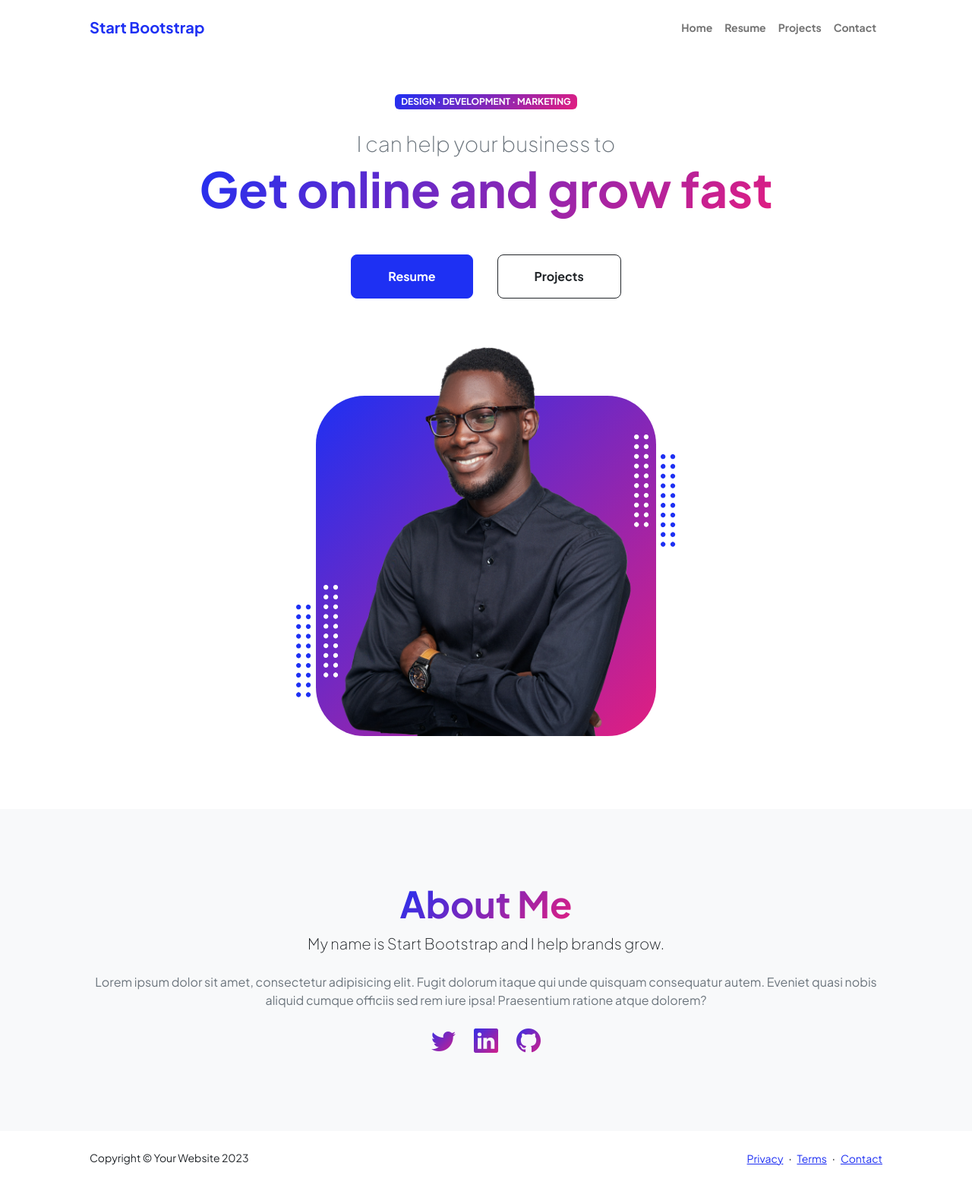
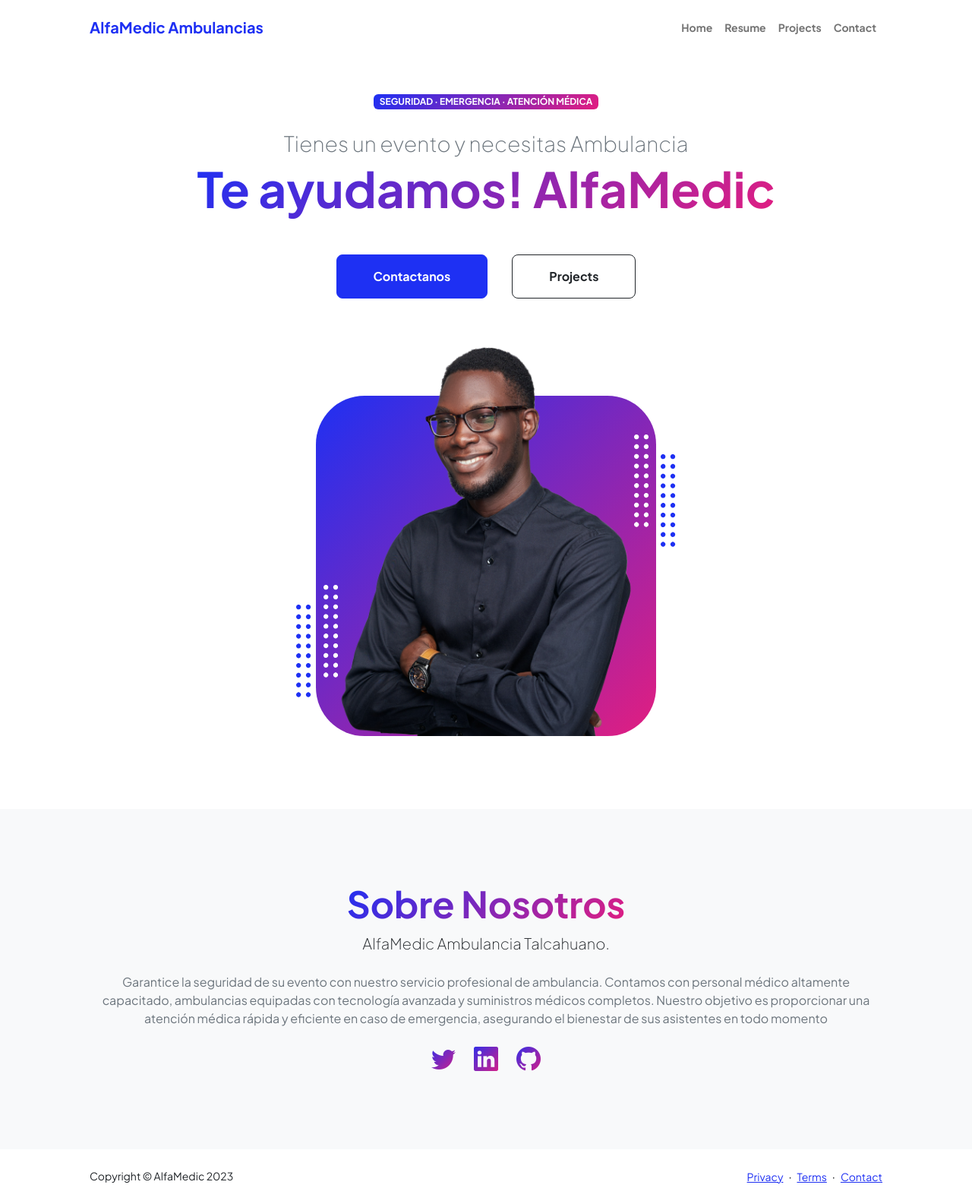
Before and after one commit to Alfamedic/alfamedic.github.io, a plain HTML site: page index.html in a window 1280 px wide. Shown: the whole page at 76% size. Drawn offline with nearby package versions, Linux system fonts and the light colour scheme.

Commit message:
Update Index
with Alfamedic Description

```diff
--- a/index.html
+++ b/index.html
@@ -5,7 +5,7 @@
         <meta name="viewport" content="width=device-width, initial-scale=1, shrink-to-fit=no" />
         <meta name="description" content="" />
         <meta name="author" content="" />
-        <title>Personal - Start Bootstrap Theme</title>
+        <title>AlfaMedic - Servicio Profesional de Ambulancia</title>
         <!-- Favicon-->
         <link rel="icon" type="image/x-icon" href="assets/favicon.ico" />
         <!-- Custom Google font-->
@@ -22,7 +22,7 @@
             <!-- Navigation-->
             <nav class="navbar navbar-expand-lg navbar-light bg-white py-3">
                 <div class="container px-5">
-                    <a class="navbar-brand" href="index.html"><span class="fw-bolder text-primary">Start Bootstrap</span></a>
+                    <a class="navbar-brand" href="index.html"><span class="fw-bolder text-primary">AlfaMedic Ambulancias</span></a>
                     <button class="navbar-toggler" type="button" data-bs-toggle="collapse" data-bs-target="#navbarSupportedContent" aria-controls="navbarSupportedContent" aria-expanded="false" aria-label="Toggle navigation"><span class="navbar-toggler-icon"></span></button>
                     <div class="collapse navbar-collapse" id="navbarSupportedContent">
                         <ul class="navbar-nav ms-auto mb-2 mb-lg-0 small fw-bolder">
@@ -41,11 +41,11 @@
                         <div class="col-xxl-5">
                             <!-- Header text content-->
                             <div class="text-center text-xxl-start">
-                                <div class="badge bg-gradient-primary-to-secondary text-white mb-4"><div class="text-uppercase">Design &middot; Development &middot; Marketing</div></div>
-                                <div class="fs-3 fw-light text-muted">I can help your business to</div>
-                                <h1 class="display-3 fw-bolder mb-5"><span class="text-gradient d-inline">Get online and grow fast</span></h1>
+                                <div class="badge bg-gradient-primary-to-secondary text-white mb-4"><div class="text-uppercase">Seguridad &middot; Emergencia &middot; Atención Médica</div></div>
+                                <div class="fs-3 fw-light text-muted">Tienes un evento y necesitas Ambulancia</div>
+                                <h1 class="display-3 fw-bolder mb-5"><span class="text-gradient d-inline">Te ayudamos! AlfaMedic</span></h1>
                                 <div class="d-grid gap-3 d-sm-flex justify-content-sm-center justify-content-xxl-start mb-3">
-                                    <a class="btn btn-primary btn-lg px-5 py-3 me-sm-3 fs-6 fw-bolder" href="resume.html">Resume</a>
+                                    <a class="btn btn-primary btn-lg px-5 py-3 me-sm-3 fs-6 fw-bolder" href="resume.html">Contactanos</a>
                                     <a class="btn btn-outline-dark btn-lg px-5 py-3 fs-6 fw-bolder" href="projects.html">Projects</a>
                                 </div>
                             </div>
@@ -181,9 +181,9 @@
                     <div class="row gx-5 justify-content-center">
                         <div class="col-xxl-8">
                             <div class="text-center my-5">
-                                <h2 class="display-5 fw-bolder"><span class="text-gradient d-inline">About Me</span></h2>
-                                <p class="lead fw-light mb-4">My name is Start Bootstrap and I help brands grow.</p>
-                                <p class="text-muted">Lorem ipsum dolor sit amet, consectetur adipisicing elit. Fugit dolorum itaque qui unde quisquam consequatur autem. Eveniet quasi nobis aliquid cumque officiis sed rem iure ipsa! Praesentium ratione atque dolorem?</p>
+                                <h2 class="display-5 fw-bolder"><span class="text-gradient d-inline">Sobre Nosotros</span></h2>
+                                <p class="lead fw-light mb-4">AlfaMedic Ambulancia Talcahuano.</p>
+                                <p class="text-muted">Garantice la seguridad de su evento con nuestro servicio profesional de ambulancia. Contamos con personal médico altamente capacitado, ambulancias equipadas con tecnología avanzada y suministros médicos completos. Nuestro objetivo es proporcionar una atención médica rápida y eficiente en caso de emergencia, asegurando el bienestar de sus asistentes en todo momento</p>
                                 <div class="d-flex justify-content-center fs-2 gap-4">
                                     <a class="text-gradient" href="#!"><i class="bi bi-twitter"></i></a>
                                     <a class="text-gradient" href="#!"><i class="bi bi-linkedin"></i></a>
@@ -199,7 +199,7 @@
         <footer class="bg-white py-4 mt-auto">
             <div class="container px-5">
                 <div class="row align-items-center justify-content-between flex-column flex-sm-row">
-                    <div class="col-auto"><div class="small m-0">Copyright &copy; Your Website 2023</div></div>
+                    <div class="col-auto"><div class="small m-0">Copyright &copy; AlfaMedic 2023</div></div>
                     <div class="col-auto">
                         <a class="small" href="#!">Privacy</a>
                         <span class="mx-1">&middot;</span>
```
